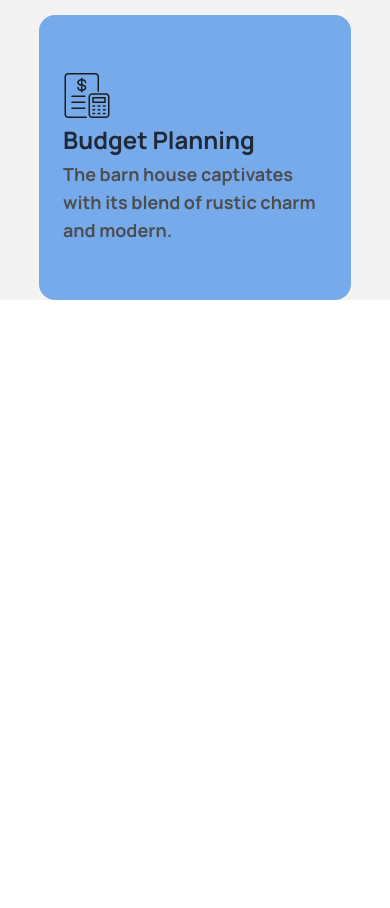
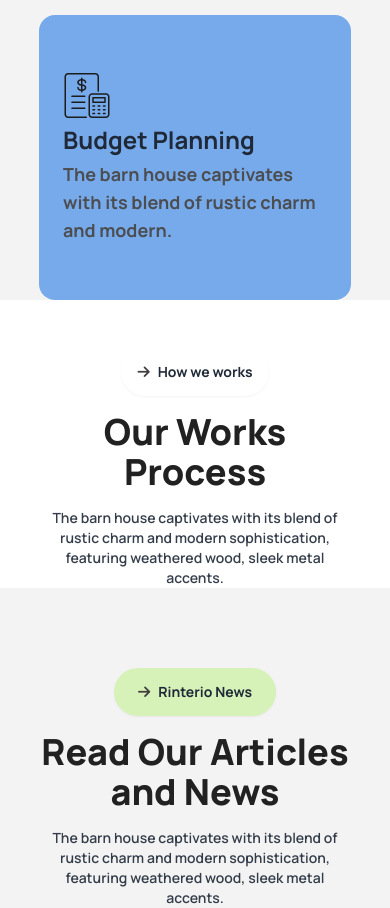
Before and after one commit to imashahida92/Rinterio-assignment_3-tailwind-daisyui, a plain HTML site: page index.html in a window 390 px wide. Shown: the part 3821-4729 px from the top of the page. Before the commit the page ends 4121 px from the top, so only its background shows below. Drawn offline with nearby package versions, Linux system fonts and the light colour scheme.

Commit message:
article content section completed

```diff
--- a/index.html
+++ b/index.html
@@ -124,7 +124,7 @@
 
       <!-- section design thoughtful start here -->
        <section class="bg-base-200 ">
-        <div class=" container mx-auto hero bg-base-200 py-24">
+        <div class=" container md:w-5/6 mx-auto hero bg-base-200 py-24">
           <div class="hero-content grid grid-cols-1 lg:grid-cols-2 relative w-full mx-auto">
           <img class="absolute -top-8 hidden lg:block" src="assets/Vector.png" alt="">
             <div class="space-y-6">
@@ -247,6 +247,26 @@
                </div>
             </div>
          </section>
+
+         <!-- latest portfolio section start from here  -->
+
+         <section class="container w-4/5 lg:w-1/2 mx-auto">
+          <div class="  pt-12 text-center space-y-4">
+            <button class=" btn btn-neutral bg-white border-none rounded-full text-gray-800 font-bold"><i class="fa-solid fa-arrow-right" style="color: #413e3e;"></i>How we works</button>
+            <h3 class="text-4xl font-extrabold text-title-color ">Our Works Process</h3>
+            <p class="paragraph-color text-sm font-semibold opacity-90">The barn house captivates with its blend of rustic charm and modern sophistication, featuring weathered wood, sleek metal accents.</p>
+          </div>
+        </section>
+
+
+         <!-- article and news section start here  -->
+          <section class="   bg-section-color">
+            <div class="container w-4/5 lg:w-1/2 mx-auto  pt-20 text-center space-y-4">
+              <button class=" btn btn-neutral bg-[#ABEF5F] bg-opacity-40 px-6 border-none rounded-full text-gray-800 font-bold"><i class="fa-solid fa-arrow-right" style="color: #413e3e;"></i>Rinterio News</button>
+              <h3 class="text-4xl font-extrabold text-title-color ">Read Our Articles and News</h3>
+              <p class="paragraph-color text-sm font-semibold opacity-90">The barn house captivates with its blend of rustic charm and modern sophistication, featuring weathered wood, sleek metal accents.</p>
+            </div>
+          </section>
       </main>
       <footer>
 
```
